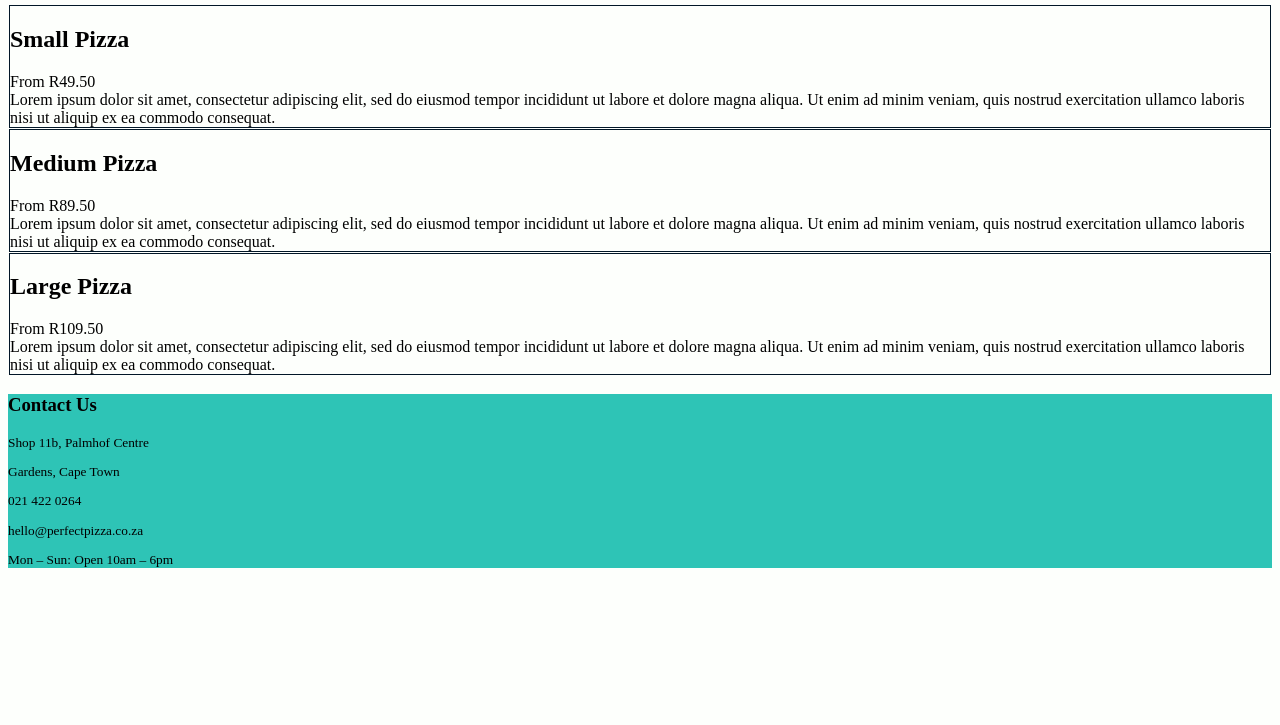
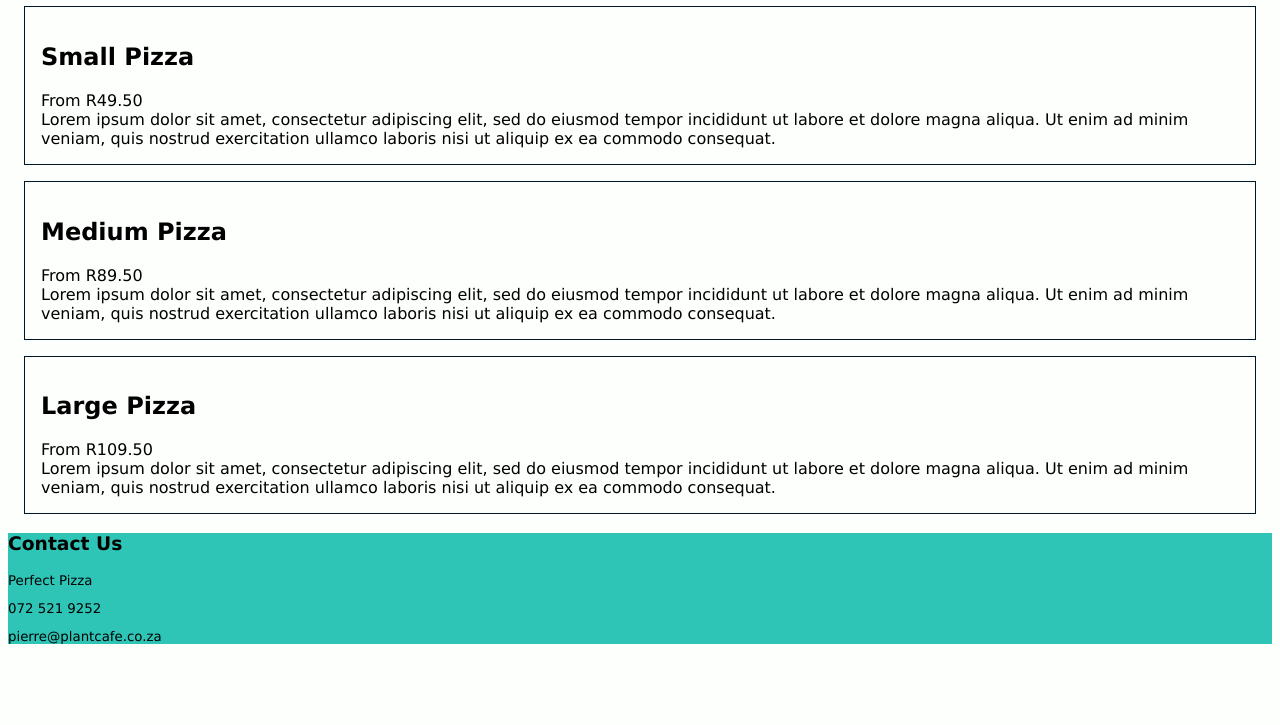
Before and after one commit to Nurha/perfect_pizza, a plain HTML site: page index.html in a window 1280 px wide. Shown: the part 75-800 px from the top of the page. Drawn offline with Linux system fonts and the light colour scheme.

Commit message:
added styling

```diff
--- a/index.html
+++ b/index.html
@@ -38,16 +38,16 @@
     </div>
 
     <div class='contact_section'>
-        <h3>Contact Us</h3>
-        <div>
-            <small>
-                <p>Shop 11b, Palmhof Centre</p>
-                <p>Gardens, Cape Town</p>
-                <p>021 422 0264</p>
-                <p>hello@perfectpizza.co.za</p>
-                <p>Mon – Sun: Open 10am – 6pm</p>
-            <small>
-        </div>
+       <div>
+            <h3>Contact Us</h3>
+            <div>
+                <small>
+                    <p>Perfect Pizza</p>
+                    <p>072 521 9252</p>
+                    <p>pierre@plantcafe.co.za </p>
+                <small>
+            </div>
+       </div>
     </div>
 
 </body>
--- a/style.css
+++ b/style.css
@@ -1,25 +1,30 @@
 body {
     background-color: #FDFFFC;
+    font-family: Verdana, Geneva, Tahoma, sans-serif;
 }
 
 .small_pizza {
     background-color: #FDFFFC;
     border: #011627 1px solid ;
-    margin: 1px;
+    padding: 1em;
+    margin: 1em;
 }
 
 .medium_pizza {
     background-color: #FDFFFC;
     border: #011627 1px solid ;
-    margin: 1px;
+    padding: 1em;
+    margin: 1em;
 }
 
 .large_pizza {
     background-color: #FDFFFC;
     border: #011627 1px solid ;
-    margin: 1px;
+    padding: 1em;
+    margin: 1em;
 }
 
 .contact_section {
     background-color: #2EC4B6;
+
 }
```
